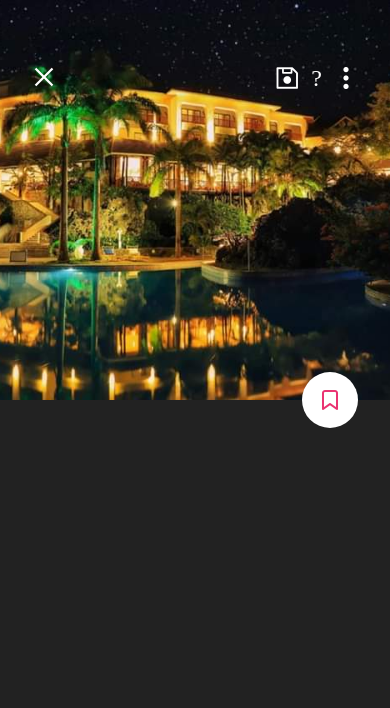
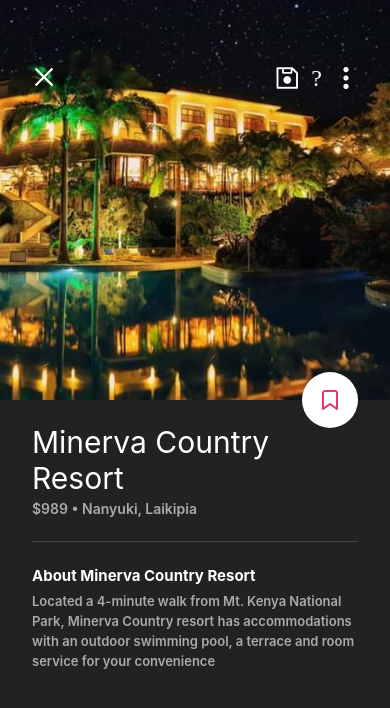
Before and after one commit to kharioki/Hotel_View, a React Native app: screen / in a window 390 px wide. Shown: the top 708 px of the page. Built offline with nearby package versions, Linux system fonts and the light colour scheme.

Commit message:
added about info

```diff
--- /dev/null
+++ b/screens/HotelView/components/About.js
@@ -0,0 +1,49 @@
+import React from 'react';
+import {View, Text, StyleSheet} from 'react-native';
+
+import {gs, colors} from '../../../styles';
+
+const hotel = {
+  name: 'Minerva Country Resort',
+  price: '$989',
+  location: 'Nanyuki, Laikipia',
+  about:
+    'Located a 4-minute walk from Mt. Kenya National Park, Minerva Country resort has accommodations with an outdoor swimming pool, a terrace and room service for your convenience',
+};
+
+export default function About() {
+  return (
+    <View style={styles.container}>
+      <Text style={gs.title}>{hotel.name}</Text>
+
+      <Text style={styles.info}>
+        {hotel.price} &#8226; {hotel.location}
+      </Text>
+
+      <View style={gs.divider} />
+
+      <Text style={gs.sectionTitle}>About {hotel.name}</Text>
+
+      <Text style={styles.about}>{hotel.about}</Text>
+    </View>
+  );
+}
+
+const styles = StyleSheet.create({
+  container: {
+    ...gs.sectionContainer,
+    backgroundColor: colors.darkBg,
+  },
+  info: {
+    color: colors.textSec,
+    fontWeight: '600',
+    marginTop: 4,
+  },
+  about: {
+    fontSize: 13,
+    fontWeight: '600',
+    color: colors.textSec,
+    marginTop: 6,
+    lineHeight: 20,
+  },
+});
--- a/screens/HotelView/index.js
+++ b/screens/HotelView/index.js
@@ -4,6 +4,7 @@
 
 import Header from './components/Header';
 import Bookmark from './components/Bookmark';
+import About from './components/About';
 
 export default function HotelView() {
   return (
@@ -14,6 +15,7 @@
 
       <View>
         <Bookmark />
+        <About />
       </View>
     </View>
   );
--- a/styles.js
+++ b/styles.js
@@ -23,4 +23,24 @@
     alignItems: 'center',
     justifyContent: 'center',
   },
+  sectionContainer: {
+    paddingVertical: 24,
+    paddingHorizontal: 32,
+    marginBottom: 8,
+    backgroundColor: colors.lightBg,
+  },
+  sectionTitle: {
+    fontWeight: '700',
+    color: colors.text,
+    fontSize: 15,
+  },
+  title: {
+    color: colors.text,
+    fontSize: 30,
+  },
+  divider: {
+    borderBottomColor: '#444',
+    borderBottomWidth: 1,
+    marginVertical: 24,
+  },
 });
```
